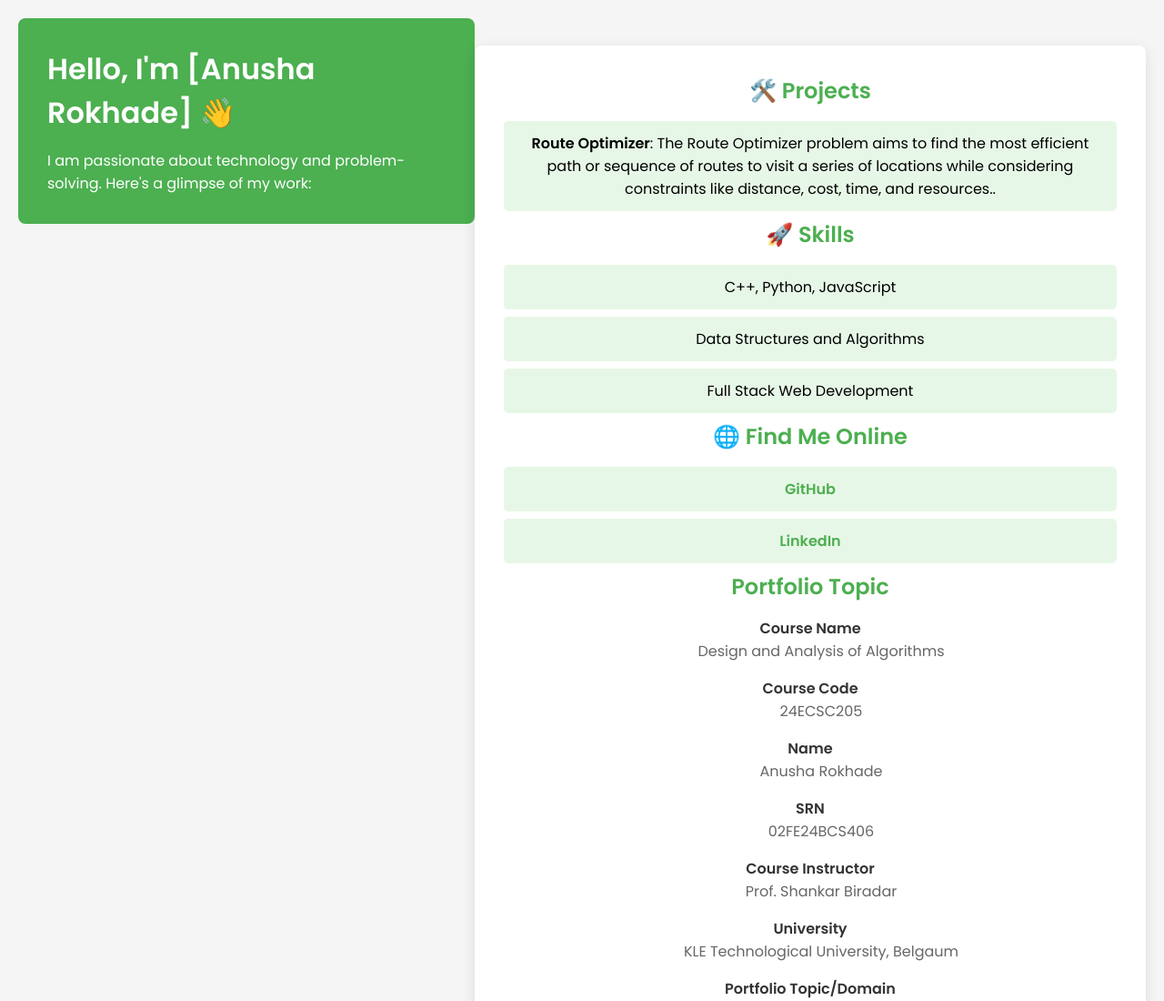
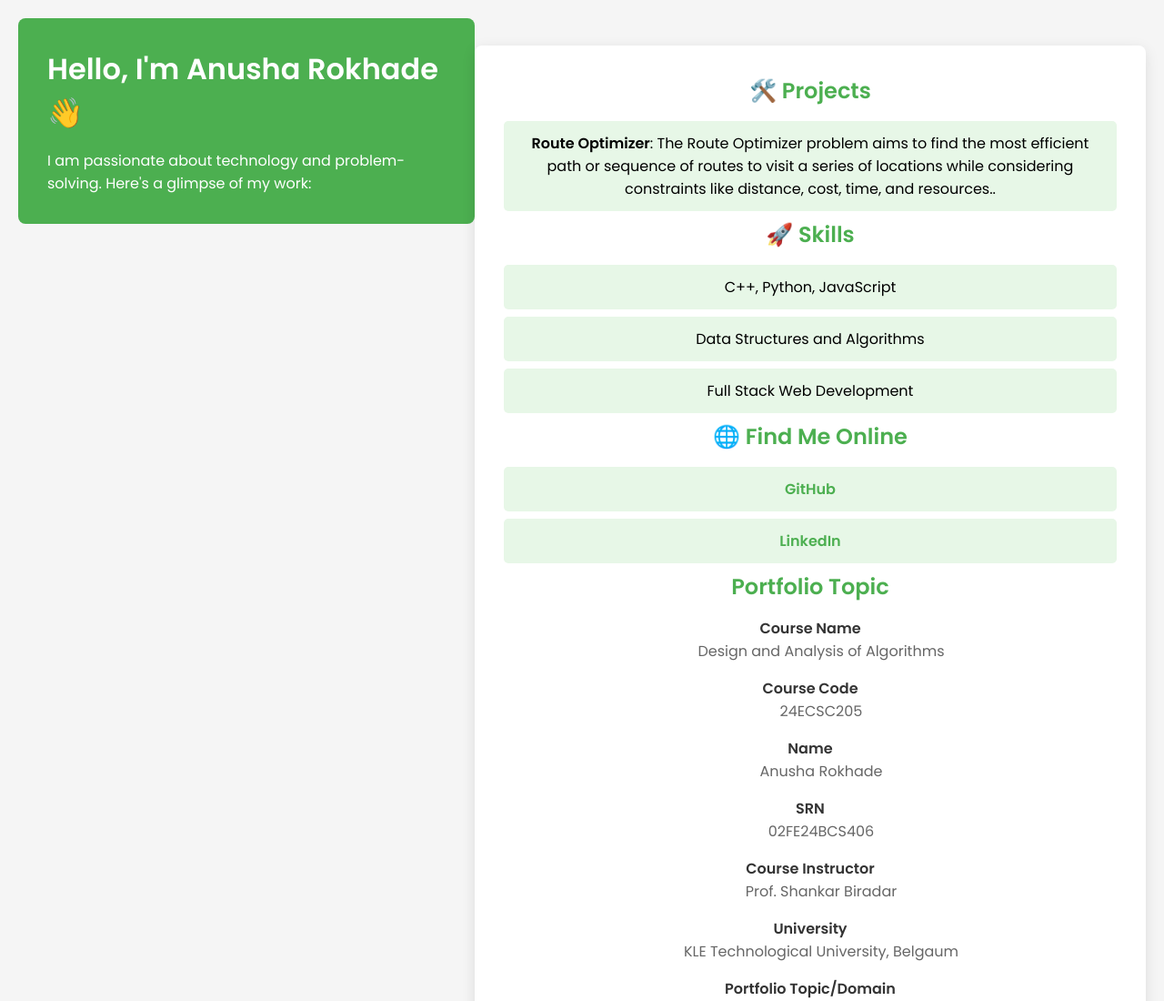
Before and after one commit to anusharokhade/portfolio.github.io, a plain HTML site: page index.html in a window 1280 px wide. Shown: the top 1100 px of the page at 91% size. Drawn offline with Linux system fonts and the light colour scheme.

Commit message:
Update index.html

```diff
--- a/index.html
+++ b/index.html
@@ -9,7 +9,7 @@
 </head>
 <body>
     <header>
-        <h1>Hello, I'm [Anusha Rokhade] 👋</h1>
+        <h1>Hello, I'm Anusha Rokhade 👋</h1>
         <p>I am passionate about technology and problem-solving. Here's a glimpse of my work:</p>
     </header>
 
```
